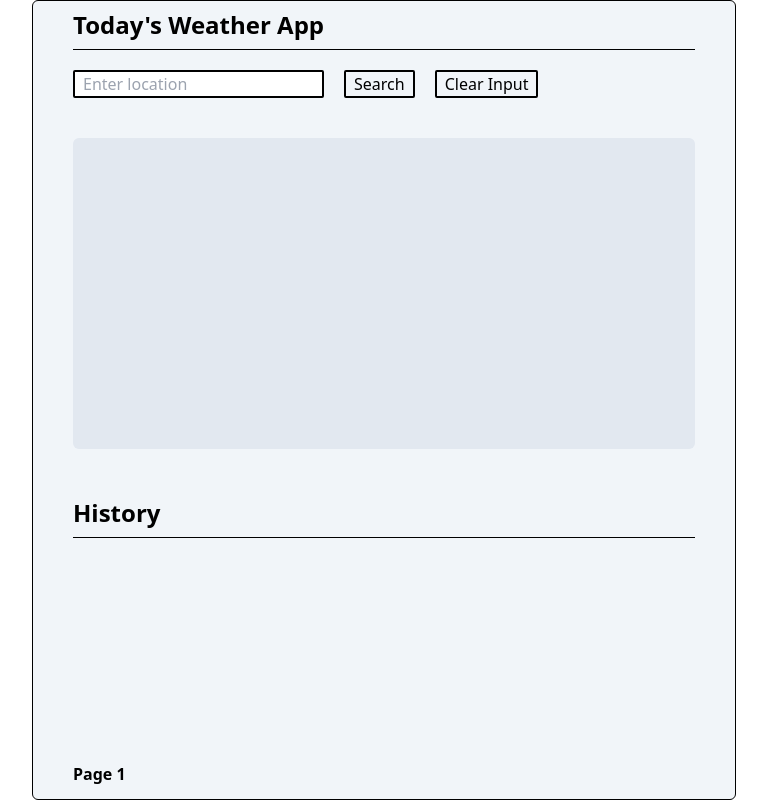
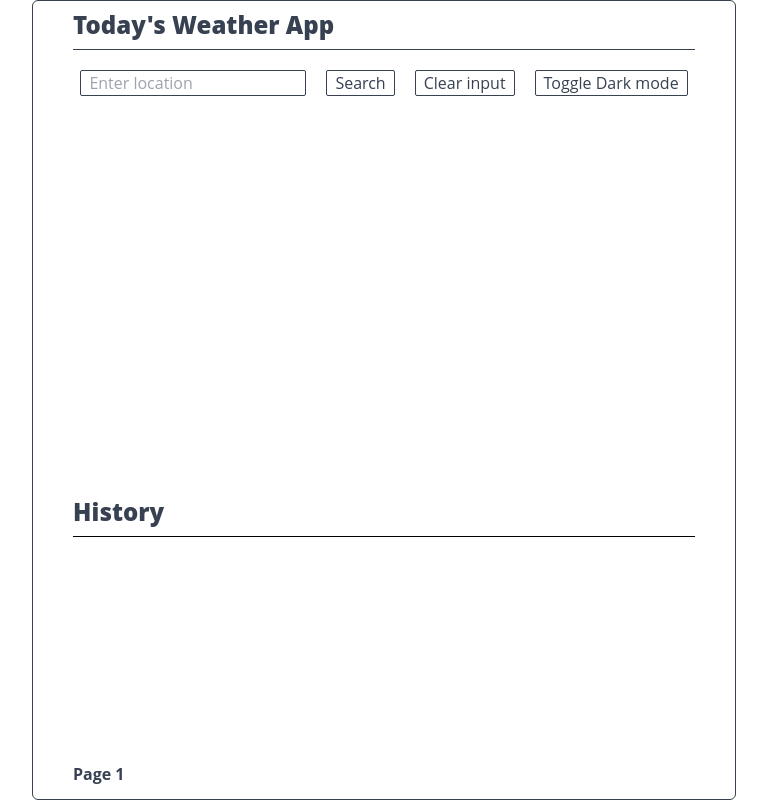
Before and after one commit to ValoQuang/weather-aquariux, a React (Create React App) app: page / in a window 1280 px wide. Shown: the whole page, without its empty margins (256-1023 px from the left). Built offline with nearby package versions, Linux system fonts and the light colour scheme.

Commit message:
feat: make reusable buttons

```diff
--- a/src/App.tsx
+++ b/src/App.tsx
@@ -12,6 +12,7 @@ function App() {
   const [loading, setLoading] = useState<boolean>(false);
   const [error, setError] = useState<Nullable<any>>(null);
   const [historyData, setHistoryData] = useState<string[] | null>([]);
+  const [darkMode, setDarkMode] = useState<boolean>(false);
 
   const handleSearch = async (location: string) => {
     setLoading(true);
@@ -36,7 +37,7 @@ function App() {
 
   const handleClear = () => {
     setLocation("");
-    setWeatherData(null);
+    setError(null);
   };
 
   const handleHistoryData = (newItem: string) => {
@@ -47,20 +48,44 @@ function App() {
     }
   };
 
+  const handleDarkMode = () => {
+    setDarkMode(!darkMode);
+  };
+
   const memoizedWeatherInfo = useMemo(
     () => (
-      <WeatherInfo loading={loading} error={error} weatherData={weatherData} />
+      <WeatherInfo
+        darkMode={darkMode}
+        loading={loading}
+        error={error}
+        weatherData={weatherData}
+      />
     ),
-    [weatherData, error, loading]
+    [weatherData, error, darkMode, loading]
   );
 
   return (
-    <div className="overflow-auto mx-72 max-md:mx-0 bg-slate-100 h-screen border-solid border-[1px] rounded-md border-black px-10 flex flex-col gap-10">
+    <div
+      style={{
+        backgroundColor: !darkMode ? "white" : "#374151",
+        color: !darkMode ? "#374151" : "white",
+        transition: "background-color 1s ease",
+        fontFamily: "Open Sans, sans-serif",
+      }}
+    >
+      <div
+        style={{
+          borderColor: darkMode ? "white" : "#374151",
+        }}
+        className="overflow-auto items-center mx-72 max-lg:mx-0 h-screen border-solid border-[1px] rounded-md px-10 flex flex-col gap-10"
+      >
         <SearchBar
           location={location}
           setLocation={setLocation}
           handleSearch={handleSearch}
           handleClear={handleClear}
+          handleDarkMode={handleDarkMode}
+          darkMode={darkMode}
         />
         {memoizedWeatherInfo}
         <HistoryList
@@ -70,6 +95,7 @@ function App() {
           historyData={historyData}
         />
       </div>
+    </div>
   );
 }
 
--- a/src/components/HistoryList.tsx
+++ b/src/components/HistoryList.tsx
@@ -33,7 +33,7 @@ const HistoryList = ({
   };
 
   return (
-    <div className="h-full">
+    <div className="w-full h-full">
       <div className="text-2xl max-lg:text-xs py-2 border-solid border-b-[1px] border-black font-extrabold">
         History
       </div>
@@ -46,7 +46,7 @@ const HistoryList = ({
             <>
               {currentItems &&
                 currentItems.map((name: string, index: number) => (
-                  <div className="text-lg flex justify-between border-solid border-b-2 mt-5">
+                  <div className="text-lg flex justify-between border-solid border-b-2 mt-5 transition-transform z-50 hover:translate-y-[-5px]">
                     <li key={index} className="max-lg:text-sm">{name}</li>
                     <div className="flex gap-1 max-lg:text-sm items-center">
                       <p>{getTimeLocal(Date.now())}</p>
--- a/src/components/SearchBar.tsx
+++ b/src/components/SearchBar.tsx
@@ -1,8 +1,12 @@
+import Button from "../ui-shared/Button";
+
 type SearchbarType = {
   location: string;
   setLocation: (props: string) => void;
   handleSearch: (name: string) => void;
   handleClear: () => void;
+  handleDarkMode?: () => void;
+  darkMode: boolean;
 };
 
 const SearchBar = ({
@@ -10,32 +14,36 @@ const SearchBar = ({
   setLocation,
   handleSearch,
   handleClear,
+  handleDarkMode,
+  darkMode,
 }: SearchbarType) => {
   return (
     <>
-      <div className="text-2xl max-lg:text-xs py-2 bordery-solid border-b-[1px] border-black font-extrabold">
+      <div
+        style={{
+          borderColor: darkMode ? "white" : "#374151",
+        }}
+        className="text-2xl w-full max-lg:text-xs py-2 bordery-solid border-b-[1px] border-black font-extrabold"
+      >
         Today's Weather App
       </div>
-      <div className="flex gap-5 -mt-5 max-lg:flex-col">
+      <div className="flex gap-5 -mt-5">
         <input
-          className="px-2 border-2 border-black border-solid rounded-sm"
+          style={{
+            borderColor: darkMode ? "white" : "#374151",
+          }}
+          className="px-2 border-[1px] text-black border-black border-solid rounded-sm"
           type="text"
           placeholder="Enter location"
           value={location}
           onChange={(e) => setLocation(e.target.value)}
         />{" "}
-        <button
-          className="px-2 border-2 border-black border-solid rounded-sm"
-          onClick={() => handleSearch(location)}
-        >
-          Search
-        </button>
-        <button
-          className="px-2 border-2 border-black border-solid rounded-sm"
-          onClick={handleClear}
-        >
-          Clear Input
-        </button>
+
+        <Button title="Search" darkMode={darkMode} onClick={() =>handleSearch(location)}/>
+
+        <Button title="Clear input" darkMode={darkMode} onClick={handleClear}/>
+
+        <Button title={`Toggle ${!darkMode ? "Dark" : "Light"} mode`} darkMode={darkMode} onClick={handleDarkMode}/>
       </div>
     </>
   );
--- a/src/components/WeatherInfo.tsx
+++ b/src/components/WeatherInfo.tsx
@@ -1,5 +1,7 @@
 import { convertTemperature } from "../utils/convertTemperature";
 import { IoWarning } from "react-icons/io5";
+import sun from "../assets/sun.png";
+import cloud from "../assets/cloud.png";
 
 interface WeatherData {
   name: string;
@@ -22,16 +24,28 @@ type WeatherInfoType = {
   weatherData: WeatherData | null;
   error: string | undefined;
   loading: boolean;
+  darkMode: boolean;
 };
 
-const WeatherInfo = ({ weatherData, error, loading }: WeatherInfoType) => {
+const WeatherInfo = ({
+  weatherData,
+  error,
+  loading,
+  darkMode,
+}: WeatherInfoType) => {
   const convertTempMin =
     weatherData && convertTemperature(weatherData.main.temp_min);
   const convertTempMax =
     weatherData && convertTemperature(weatherData.main.temp_max);
 
   return (
-    <div className="px-10 bg-slate-200 w-full h-full max-lg:text-sm max-lg:px-1 rounded-md">
+    <div
+      style={{
+        borderColor: !darkMode ? "white" : "black",
+        transition: "background-color 1s ease",
+      }}
+      className="border-[1px] px-10 flex flex-col items-center w-full h-full max-lg:text-sm max-lg:px-1 rounded-3xl"
+    >
       {loading ? (
         <>Loading ...</>
       ) : (
@@ -43,6 +57,7 @@ const WeatherInfo = ({ weatherData, error, loading }: WeatherInfoType) => {
           )}
           {/* Display weather information here */}
           {weatherData && !error && (
+            <div className="flex justify-between gap-5">
               <div className="flex flex-col text-sm gap-5">
                 <p>
                   Weather for {weatherData.name}, {weatherData.sys.country}
@@ -60,6 +75,13 @@ const WeatherInfo = ({ weatherData, error, loading }: WeatherInfoType) => {
                   <p>Time: </p>
                 </div>
               </div>
+
+              <img
+                className="max-lg:w-32 max-lg:h-32 w-48 h-48"
+                src={weatherData.weather[0].main ? cloud : sun}
+                alt="sun"
+              />
+            </div>
           )}
         </>
       )}
--- /dev/null
+++ b/src/ui-shared/Button.tsx
@@ -0,0 +1,24 @@
+type ButtonType = {
+    darkMode: boolean;
+    onClick?: () => void;
+    title: string;
+}
+
+const Button = ({ title, darkMode, onClick }: ButtonType) => {
+  return (
+    <div>
+      <button
+        style={{
+          borderColor: darkMode ? "white" : "#374151",
+        }}
+        className="px-2 border-[1px] border-black border-solid rounded-sm"
+        onClick={onClick}
+        id={title}
+      >
+        {title}
+      </button>
+    </div>
+  );
+};
+
+export default Button;
--- a/src/utils/fetchWeatherData.ts
+++ b/src/utils/fetchWeatherData.ts
@@ -13,7 +13,7 @@ export const fetchWeatherData = async (
 ): Promise<WeatherResponse> => {
   try {
     const response = await axios.get(
-      `https://api.openweathermap.org/data/2.5/weather?q=${loc}&appid=${id}`
+      `https://api.openweathermap.org/data/2.5/weather?q=${loc}&appid=f052bde16f681ed8533ca7f58830b1de`
     );
 
     // Check if response status code is 404
```
Also changed, not shown: src/assets/cloud.png (renamed from public/assets/cloud.png), src/assets/sun.png (renamed from public/assets/sun.png). Lines whose indentation alone changed are shown as unchanged.
